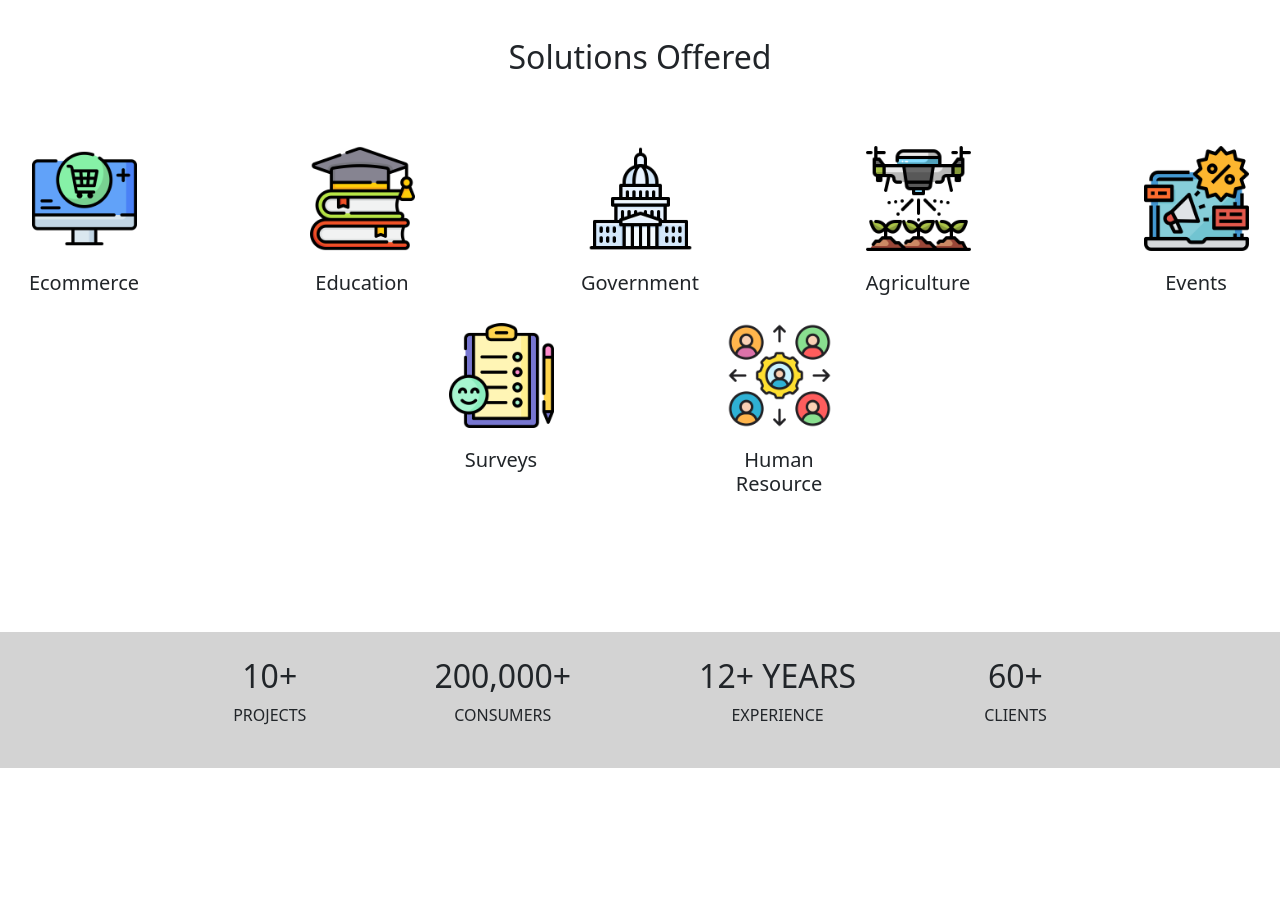
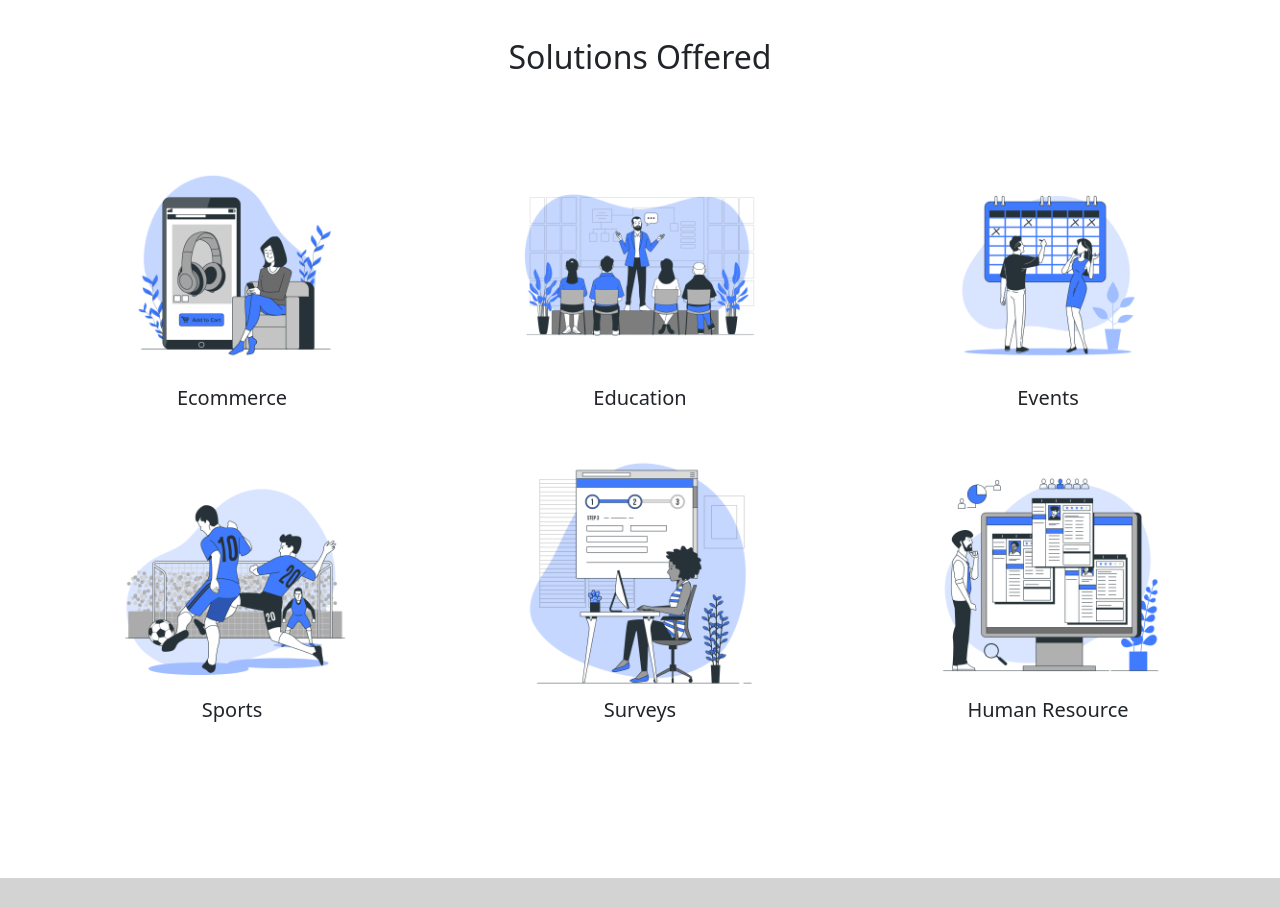
Before and after one commit to royceNissi/Nissi-Computing-labs, a React (Create React App) app: page / in a window 1280 px wide. Shown: the part 1340-2248 px from the top of the page. Built offline with nearby package versions, Linux system fonts and the light colour scheme.

Commit message:
changed images for solutions offered

```diff
--- a/src/components/Solutions.js
+++ b/src/components/Solutions.js
@@ -1,10 +1,9 @@
-import ecommerceIcon from '../assests/icons/ecommerce.png';
-import educationIcon from '../assests/icons/education.png';
-import govtIcon from '../assests/icons/government.png';
-import agriIcon from '../assests/icons/agriculture.png';
-import adIcon from '../assests/icons/advert.png';
-import surveyIcon from '../assests/icons/survey.png';
-import hrIcon from '../assests/icons/hr.png';
+import ecommerceIcon from '../assests/solutions/ecommerce.png';
+import educationIcon from '../assests/solutions/education.png';
+import events from '../assests/solutions/events.png';
+import hrIcon from '../assests/solutions/Profiling-bro.png';
+import sports from '../assests/solutions/sports.png';
+import survey from '../assests/solutions/survey.png';
 export const Solutions=()=>{
      const solutions = [
         {
@@ -16,20 +15,16 @@ export const Solutions=()=>{
             icon: educationIcon
         },
         {
-            industry: 'Government',
-            icon: govtIcon
+            industry: 'Events',
+            icon: events
         },
         {
-            industry: 'Agriculture',
-            icon: agriIcon
-        },
-        {
-            industry: 'Events',
-            icon: adIcon
+            industry: 'Sports',
+            icon: sports
         },
         {
             industry: 'Surveys',
-            icon: surveyIcon
+            icon: survey
         },
         {
             industry: 'Human Resource',
--- a/src/scss/05-objects/solutions.scss
+++ b/src/scss/05-objects/solutions.scss
@@ -7,11 +7,11 @@
     text-align: center;
     margin-bottom: 10%;
     .solution{
-        width: 150px;
+        width: 240px;
+        margin: 20px;
         text-align: center;
         &__icon{
-            margin: 20px;
-            width:70%;
+            width:100%;
         }
     }
 }
```
Also changed, not shown: src/assests/solutions/Mobile testing-bro.png (deleted).
